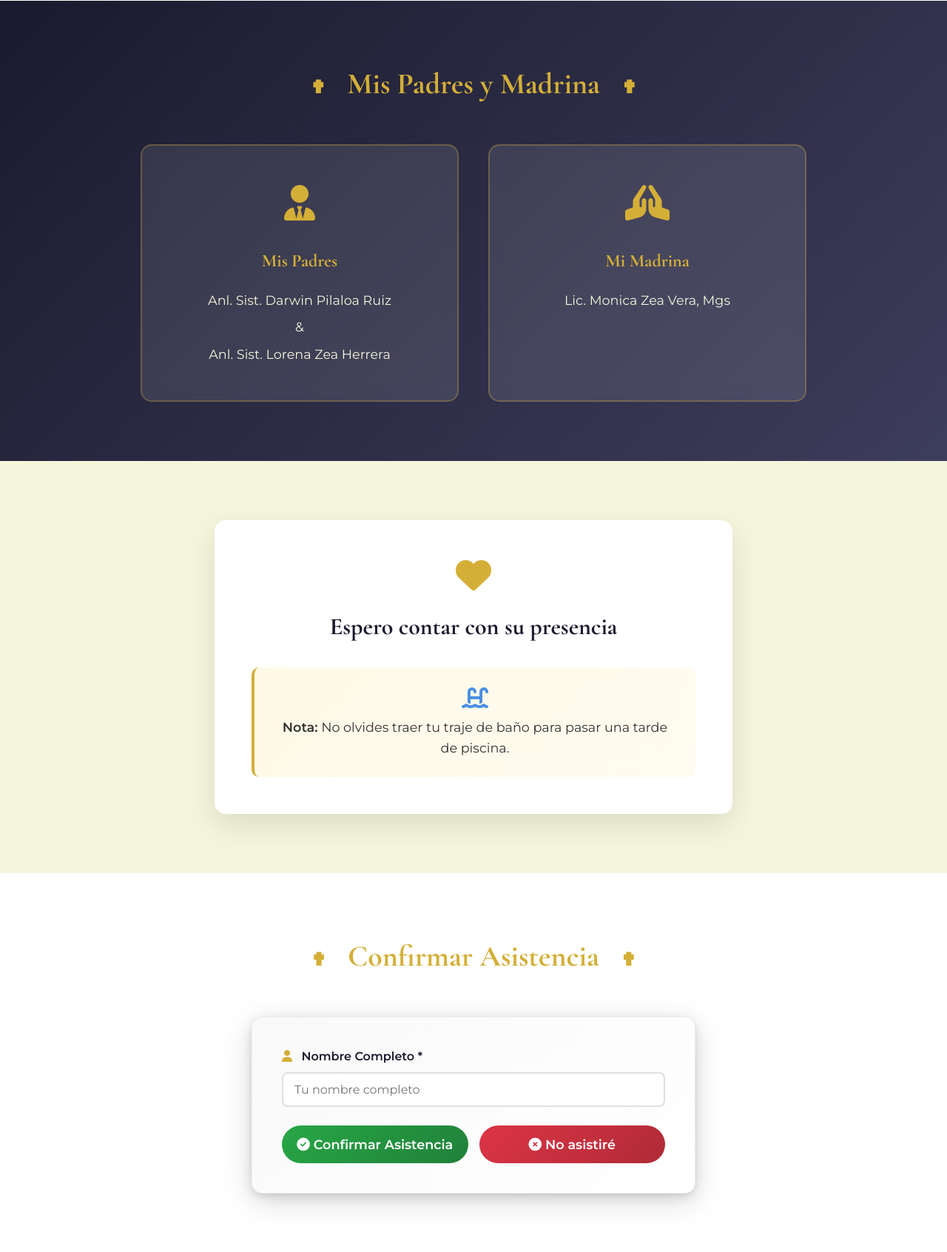
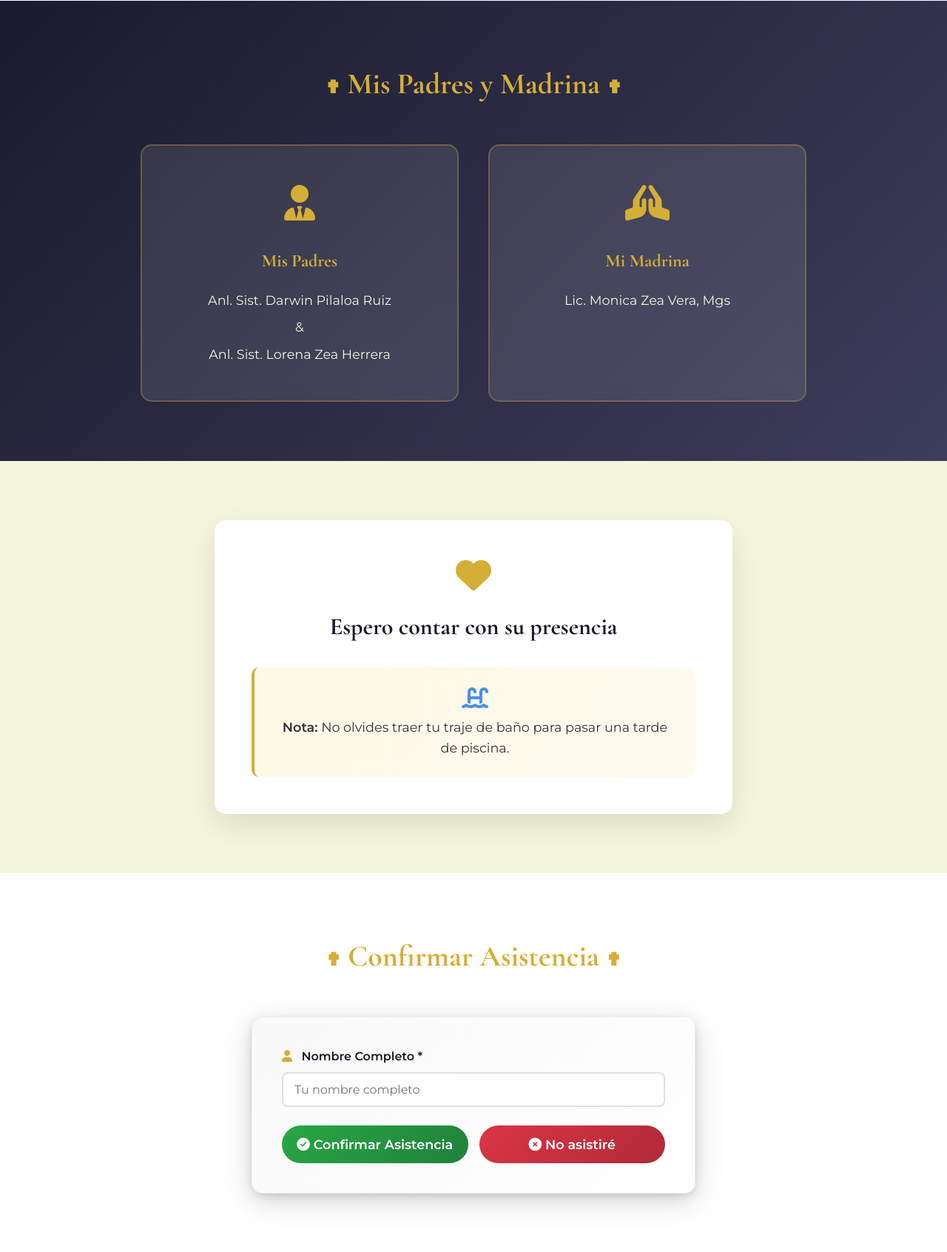
Before and after one commit to Darwinpz/invitacion_marcel, a Flask app: page / in a window 1280 px wide. Shown: the part 1618-3310 px from the top of the page at 74% size. Run offline with Flask 3, Linux system fonts and the light colour scheme; some libraries are stand-ins or nearby versions.

Commit message:
Update styles.css

```diff
--- a/static/css/styles.css
+++ b/static/css/styles.css
@@ -334,7 +334,6 @@ body {
 
 .title-icon {
     font-size: 1.5rem;
-    margin: 0 20px;
 }
 
 .familia-grid {
```
